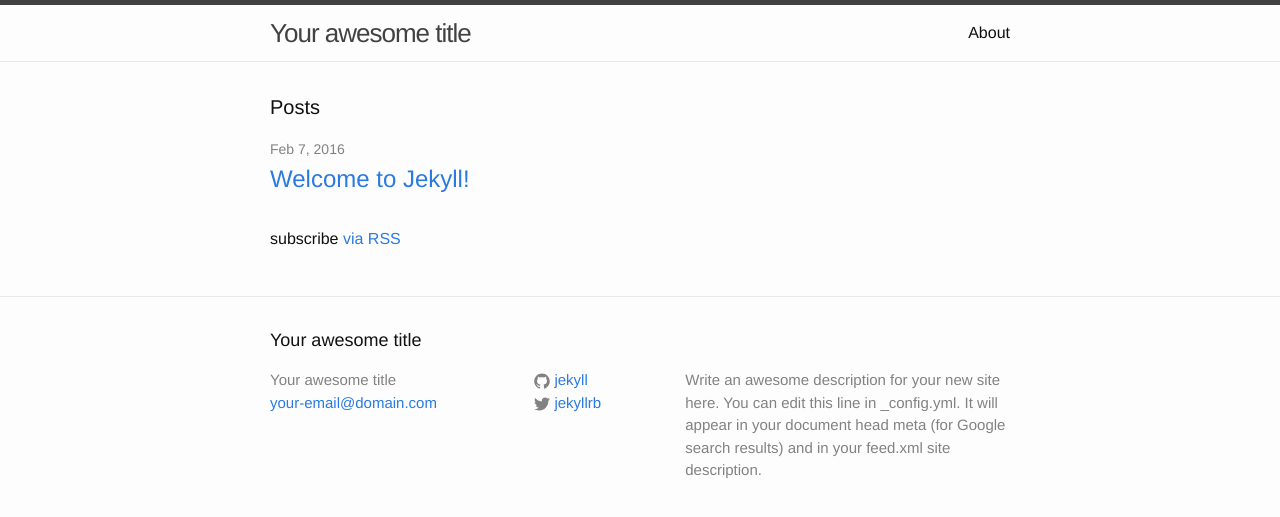
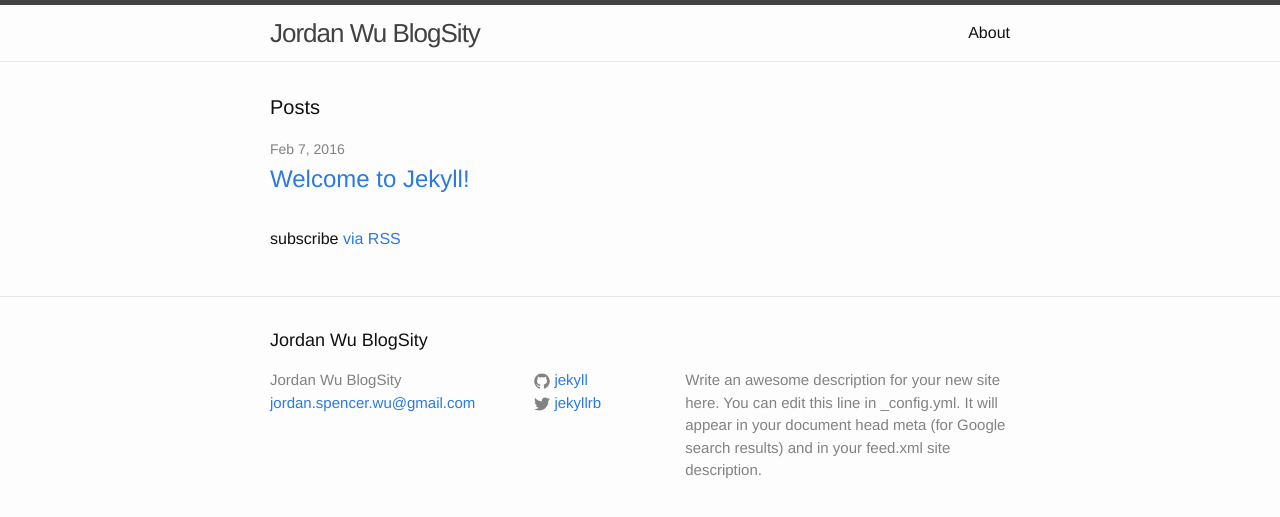
Before and after one commit to JordanSpencerWu/old-website, a Jekyll site: the page built from index.html, in a window 1280 px wide. Shown: the top 517 px of the page. Built offline with Jekyll 4.4.1, drawn with Linux system fonts in a browser that asks for light colours.

Commit message:
add my user info to config.yml

```diff
--- a/_config.yml
+++ b/_config.yml
@@ -6,14 +6,14 @@
 # 'jekyll serve'. If you change this file, please restart the server process.
 
 # Site settings
-title: Your awesome title
-email: your-email@domain.com
+title: Jordan Wu BlogSity
+email: jordan.spencer.wu@gmail.com
 description: > # this means to ignore newlines until "baseurl:"
   Write an awesome description for your new site here. You can edit this
   line in _config.yml. It will appear in your document head meta (for
   Google search results) and in your feed.xml site description.
 baseurl: "" # the subpath of your site, e.g. /blog
-url: "http://yourdomain.com" # the base hostname & protocol for your site
+url: "http://JordanSpencerWu.github.io" # the base hostname & protocol for your site
 twitter_username: jekyllrb
 github_username:  jekyll
 
```
